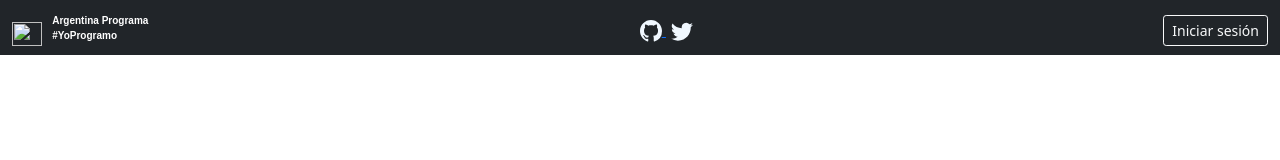
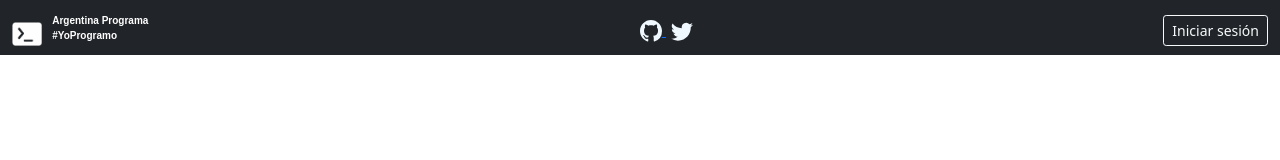
Before and after one commit to jdmumo/mumo, a plain HTML site: page index.html in a window 1280 px wide. Drawn offline with nearby package versions, Linux system fonts and the light colour scheme.

Commit message:
Barra superior 2

```diff
--- a/index.html
+++ b/index.html
@@ -20,7 +20,7 @@ DEFINICIÓN DE NOMBRES DE CLASES:
     <nav class="navbar navbar-dark bg-dark n">
         <div class="container-fluid d-flex align-items-center">
             <a target="_blank" class="navbar-brand" href="https://www.argentina.gob.ar/produccion/transformacion-digital-y-economia-del-conocimiento/argentina-programa">
-            <img class="" src=".\assets\logoargprog.gif" alt="" width="30" height="24" class="d-inline-block align-text-top">
+            <img class="" src="img\logoargprog.gif" alt="" width="30" height="24" class="d-inline-block align-text-top">
             <div id="uno" class="fw-bold">
                 Argentina Programa <br>
                 #YoProgramo
```
Also changed, not shown: img/APLogo.png (added), img/favicon.ico (added), img/logoargprog.gif (added), 1 other file.
